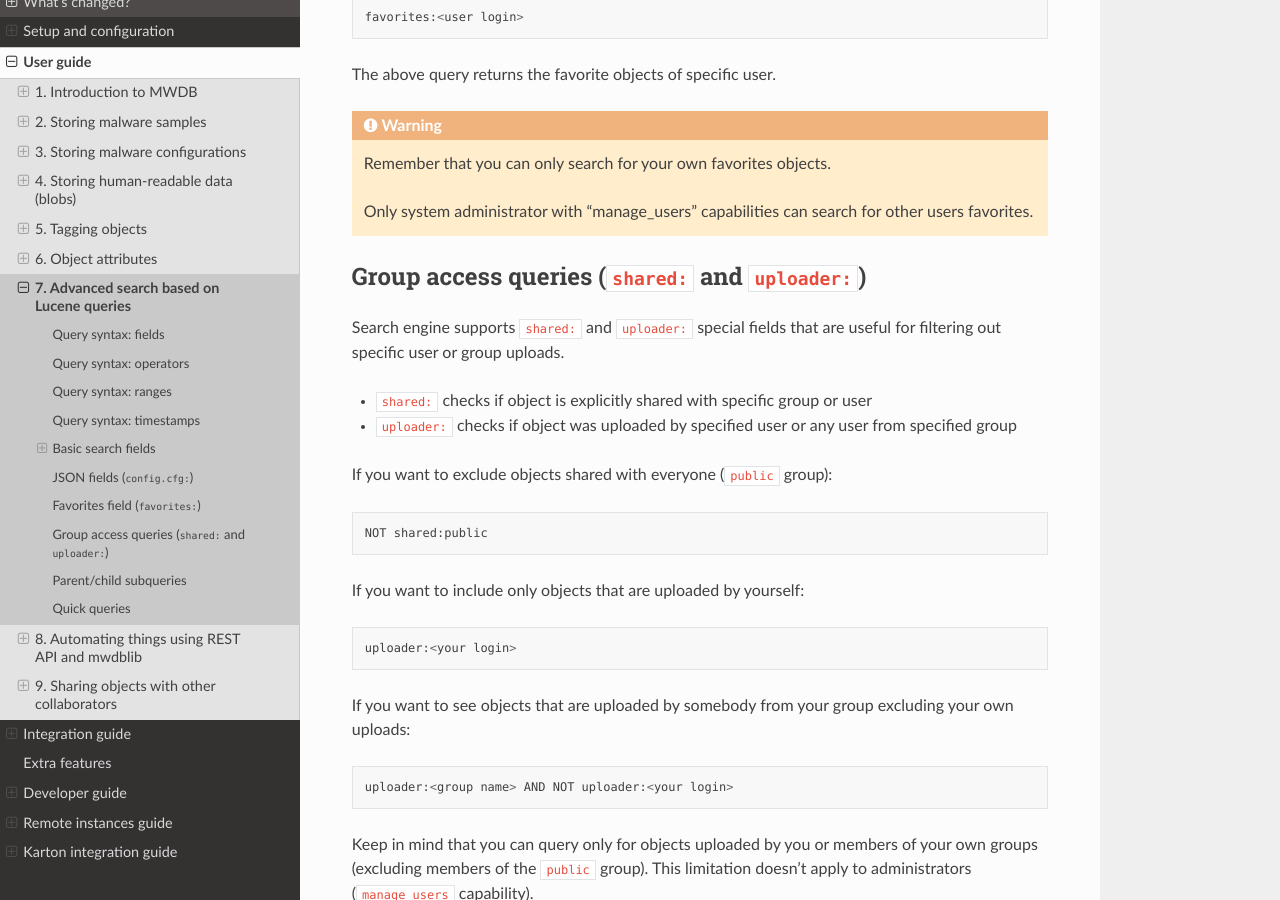
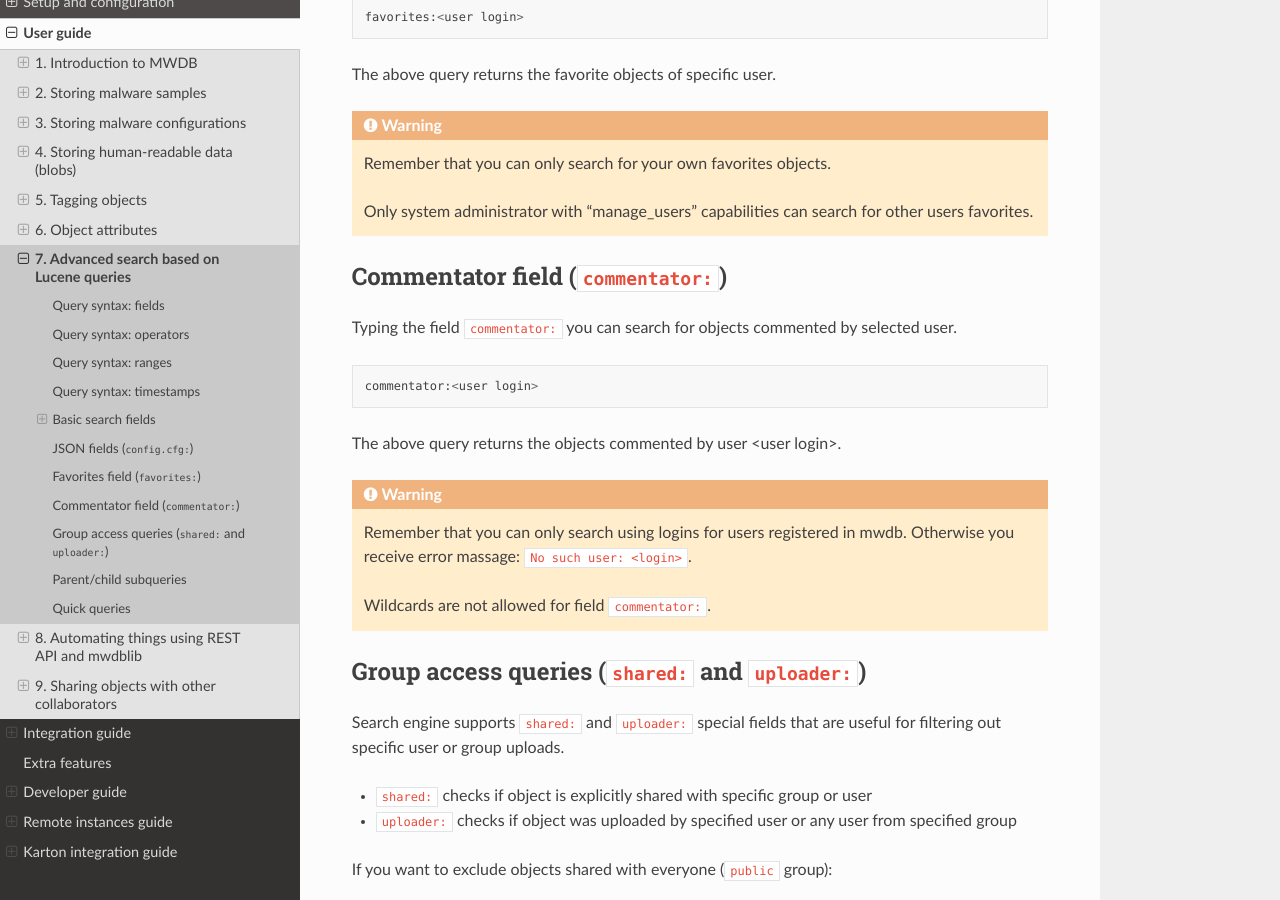
Before and after one commit to CERT-Polska/mwdb-core, a Sphinx documentation site: the page built from docs/user-guide/7-Lucene-search.rst, in a window 1280 px wide and 900 px high, scrolled down 6281 px. Built offline with Sphinx 7.4.7 and the Read the Docs theme 2.0.0, drawn with Linux system fonts in a browser that asks for light colours.

Commit message:
adjust documentation to new feature

```diff
--- a/docs/user-guide/7-Lucene-search.rst
+++ b/docs/user-guide/7-Lucene-search.rst
@@ -293,6 +293,23 @@ The above query returns the favorite objects of specific user.
 
     Only system administrator with "manage_users" capabilities can search for other users favorites.
 
+Commentator field (\ ``commentator:``\ )
+------------------------------------------------------------
+
+Typing the field ``commentator:`` you can search for objects commented by selected user.
+
+.. code-block::
+
+   commentator:<user login>
+
+The above query returns the objects commented by user <user login>.
+
+.. warning::
+
+    Remember that you can only search using logins for users registered in mwdb.
+    Otherwise you receive error massage: ``No such user: <login>``.
+
+    Wildcards are not allowed for field ``commentator:``.
 
 Group access queries (\ ``shared:`` and ``uploader:``\ )
 ------------------------------------------------------------
```
